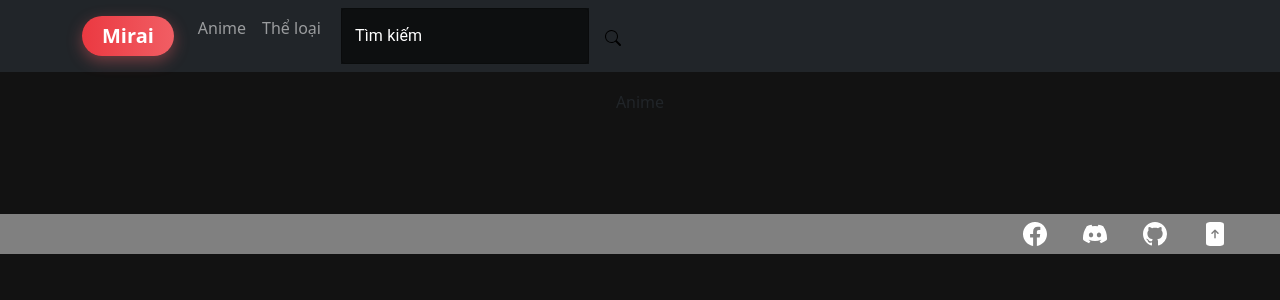
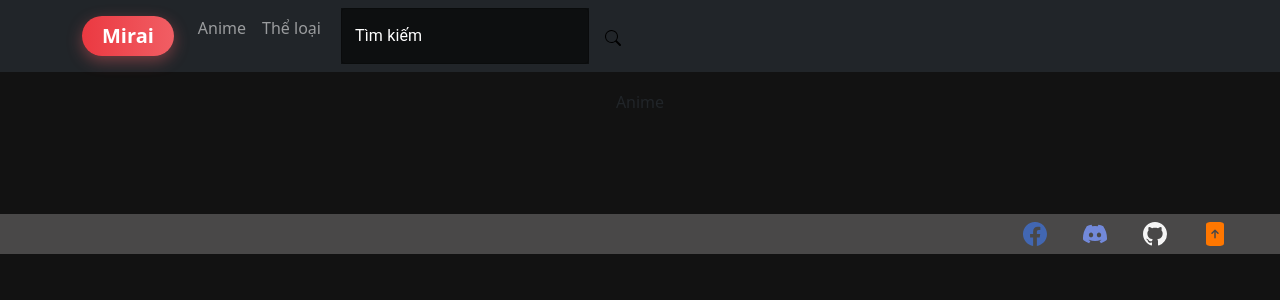
Before and after one commit to huy232/Unime, a React (Create React App) app: page /anime/1 in a window 1280 px wide. Shown: the top 300 px of the page. Built offline with nearby package versions, Linux system fonts and the light colour scheme.

Commit message:
Redesign footer logo and redirect link implement

```diff
--- a/src/Components/Shared/Footer/footer.css
+++ b/src/Components/Shared/Footer/footer.css
@@ -2,7 +2,7 @@
     justify-content: flex-end;
     display: flex;
     flex-direction: row;
-    background: gray;
+    background: rgb(73, 72, 72);
     color: white;
     position: relative;
     bottom: 0;
@@ -31,5 +31,19 @@
 .github-icon svg,
 .go-up-icon svg {
     border-radius: 10px;
-    padding: 3px
+    padding: 3px;
+    text-decoration: none;
 }
+
+.facebook-icon svg{
+    color: #4267B2
+}
+.discord-icon svg{
+    color: #7289da
+}
+.github-icon svg{
+    color: whitesmoke
+}
+.go-up-icon svg{
+    color: #ff7700
+}
--- a/src/Components/Shared/Footer/index.js
+++ b/src/Components/Shared/Footer/index.js
@@ -7,18 +7,35 @@ import {
 import "./footer.css"
 
 function Footer() {
+	const handleScrollToTop = () => {
+		window.scrollTo({
+			top: 0,
+			behavior: "smooth",
+		})
+	}
+
 	return (
 		<div className="footer">
 			<div className="facebook-icon">
-				<BsFacebook size={30} />
+				<a href="https://www.facebook.com/giahuythai/">
+					<BsFacebook size={30} />
+				</a>
 			</div>
 			<div className="discord-icon">
-				<BsDiscord size={30} />
+				<a href="https://discord.com/users/304967907505340427">
+					<BsDiscord size={30} />
+				</a>
 			</div>
 			<div className="github-icon">
-				<BsGithub size={30} />
+				<a href="https://github.com/huy232">
+					<BsGithub size={30} />
+				</a>
 			</div>
-			<div className="go-up-icon" style={{ marginRight: "50px" }}>
+			<div
+				className="go-up-icon"
+				style={{ marginRight: "50px" }}
+				onClick={handleScrollToTop}
+			>
 				<BsFileArrowUpFill size={30} />
 			</div>
 		</div>
--- a/src/index.css
+++ b/src/index.css
@@ -16,5 +16,6 @@ code {
 html, body{
   width: 100%;
   background-color:#121212 !important;
-  min-width: 500px
+  min-width: 500px;
+  scroll-behavior: smooth
 }
```
